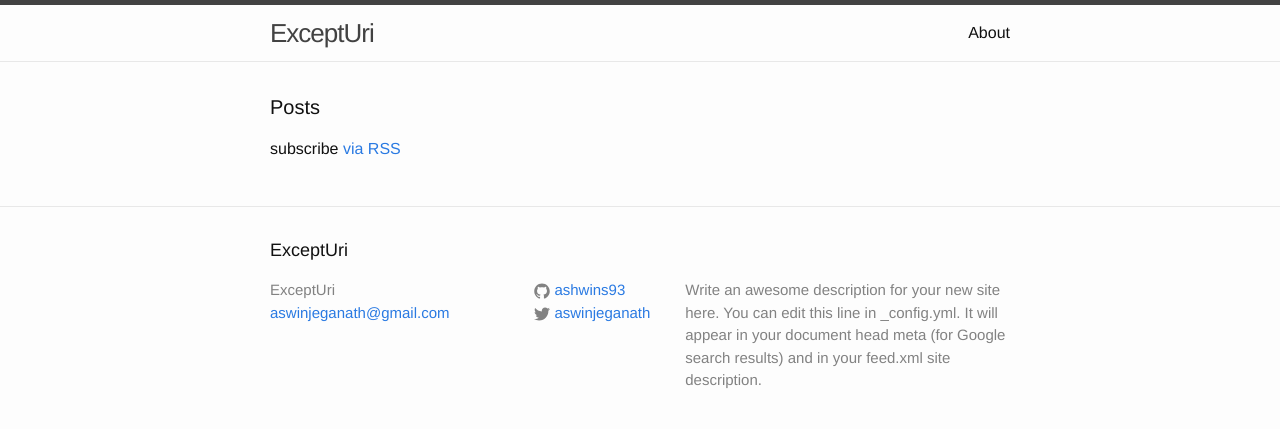
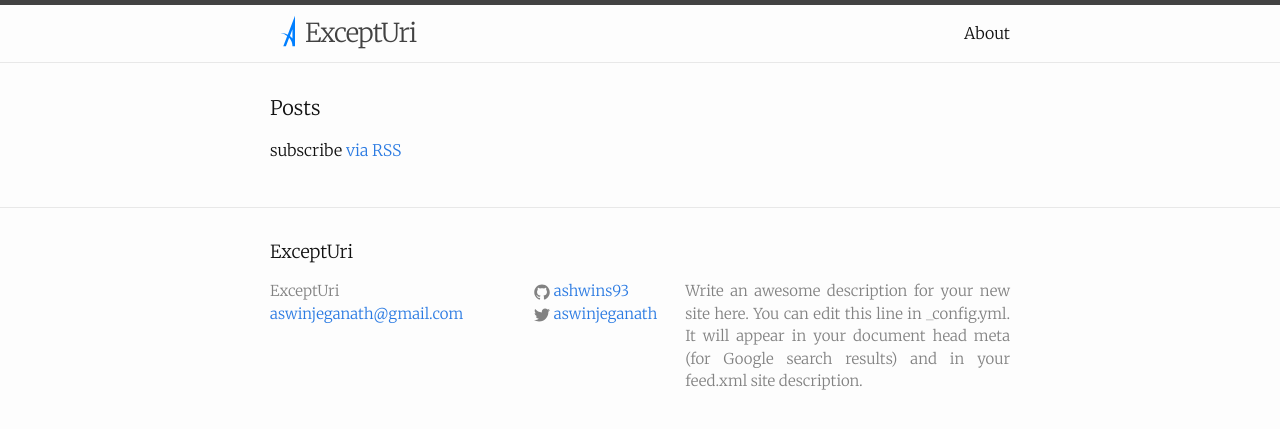
Before and after one commit to ashwins93/ashwins93.github.io, a Jekyll site: the page built from index.html, in a window 1280 px wide. Shown: the top 429 px of the page. Built offline with Jekyll 4.4.1, drawn with Linux system fonts in a browser that asks for light colours.

Commit message:
Included logo and updated styling

```diff
--- a/_includes/head.html
+++ b/_includes/head.html
@@ -9,4 +9,5 @@
   <link rel="stylesheet" href="{{ "/css/main.css" | prepend: site.baseurl }}">
   <link rel="canonical" href="{{ page.url | replace:'index.html','' | prepend: site.baseurl | prepend: site.url }}">
   <link rel="alternate" type="application/rss+xml" title="{{ site.title }}" href="{{ "/feed.xml" | prepend: site.baseurl | prepend: site.url }}">
+  <link href="https://fonts.googleapis.com/css?family=Merriweather:300" rel="stylesheet">
 </head>
--- a/_includes/header.html
+++ b/_includes/header.html
@@ -2,7 +2,14 @@
 
   <div class="wrapper">
 
-    <a class="site-title" href="{{ site.baseurl }}/">{{ site.title }}</a>
+    <a href="{{ site.baseurl }}/">
+      <span class="icon--logo">
+        {% include icon-logo.svg %}
+      </span>
+      <span class="site-title">
+        {{ site.title }}
+      </span>
+    </a>
 
     <nav class="site-nav">
       <a href="#" class="menu-icon">
--- a/_sass/_base.scss
+++ b/_sass/_base.scss
@@ -23,6 +23,7 @@ body {
     -o-font-feature-settings: "kern" 1;
     font-feature-settings: "kern" 1;
     font-kerning: normal;
+    text-align: justify;
 }
 
 
@@ -204,3 +205,17 @@ pre {
         }
     }
 }
+
+.icon--logo {
+    float: left;
+
+    > svg {
+        display: inline-block;
+        height: 2rem;
+        margin: 0.6rem;
+
+        path {
+            fill: $blue-color;
+        }
+    }
+}
--- a/css/main.scss
+++ b/css/main.scss
@@ -6,9 +6,9 @@
 
 
 // Our variables
-$base-font-family: "Helvetica Neue", Helvetica, Arial, sans-serif;
+$base-font-family: 'Merriweather', serif;
 $base-font-size:   16px;
-$base-font-weight: 400;
+$base-font-weight: 300;
 $small-font-size:  $base-font-size * 0.875;
 $base-line-height: 1.5;
 
@@ -21,6 +21,7 @@ $brand-color:      #2a7ae2;
 $grey-color:       #828282;
 $grey-color-light: lighten($grey-color, 40%);
 $grey-color-dark:  darken($grey-color, 25%);
+$blue-color:			 #007fff;
 
 // Width of the content area
 $content-width:    800px;
```
Also changed, not shown: _includes/icon-logo.svg (added).
